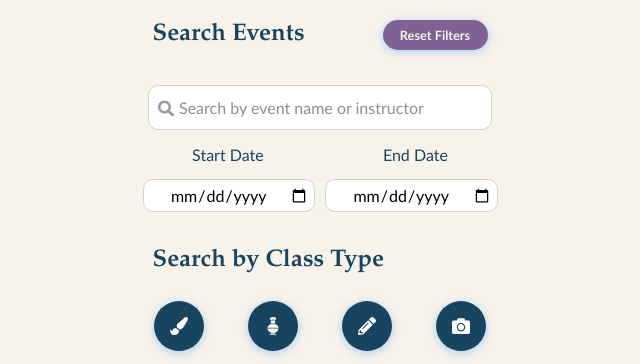
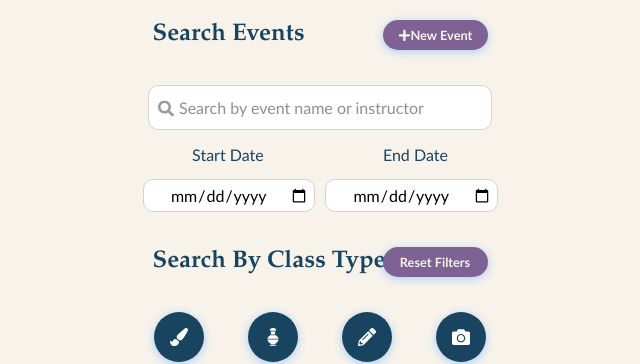
Before and after one commit to tiffanychang04/art-class-app, a React (Create React App) app: page /schedule in a window 1280 px wide. Shown: the top 364 px of the page, without its empty margins (320-960 px from the left). Built offline with nearby package versions, Linux system fonts and the light colour scheme.

Commit message:
new event option

```diff
--- a/src/SchedulePage.js
+++ b/src/SchedulePage.js
@@ -1,5 +1,5 @@
 import React, { useState, useEffect } from 'react';
-import { FaPaintBrush, FaPencilAlt, FaCamera } from 'react-icons/fa'; // Import category icons
+import { FaPaintBrush, FaPencilAlt, FaCamera, FaPlus } from 'react-icons/fa'; // Import category icons
 import { GiPaintedPottery } from "react-icons/gi";
 import { RiArrowDropDownLine } from "react-icons/ri";
 import { items } from './events'; // Import the events array
@@ -7,6 +7,8 @@ import EventCard from './EventCard'; // Import the EventCard component
 import Search from './Search'; // Import the Search component
 import { useRegisteredEvents } from './RegisteredEventsContext'; // Import context hook for managing registered events
 import Popup from './Popup';
+import CreateEventForm from './CreateEventForm'; // Assuming you have a modal or another component to open
+
 
 function SchedulePage() {
   const { registeredEvents, addEvent, removeEvent } = useRegisteredEvents(); // Access registered events and functions to add/remove events
@@ -19,6 +21,8 @@ function SchedulePage() {
   const [endTime, setEndTime] = useState(1440); // End time in minutes
   const [distance, setDistance] = useState(0);
   const [selectedSortOption, setSelectedSortOption] = useState('');
+  const [isCreateEventVisible, setCreateEventVisible] = useState(false); // State to manage visibility of CreateEventForm
+
 
   // Filter items based on search, category, and date filters
   useEffect(() => {
@@ -121,6 +125,24 @@ function SchedulePage() {
     setDistance(0);
   }
 
+  const defaultImageUrl = "https://crafty-clayworks.com/cdn/shop/articles/text-to-image_8413ca9e-8c51-4cb8-839e-478b81c055ea.png?v=1710431363"; // Replace this URL with your actual default image URL
+
+  const handleSaveEvent = (eventData) => {
+    const completedEventData = {
+      ...eventData,
+      backgroundImage: eventData.image || defaultImageUrl,
+      start_datetime: new Date(eventData.startDate + 'T' + eventData.startTime).toISOString(),
+      // Ensure the data structure matches your overall event data expectations
+    };
+
+    console.log("Saving event with data:", completedEventData);
+    setFilteredItems(prevItems => [...prevItems, completedEventData]);
+    setCreateEventVisible(false); // Optionally close the form popup after saving
+  };
+
+  const toggleCreateEventForm = () => {
+    setCreateEventVisible(!isCreateEventVisible);
+  };
 
   // Add event listener to handle click outside
   React.useEffect(() => {
@@ -132,10 +154,10 @@ function SchedulePage() {
   return (
     <div className="schedule-page">
       <div class="schedule-header">
-      <h2>Search Events</h2>
-      <button class="rounded" onClick={resetFilters}>
-        <p>Reset Filters</p>
-      </button>
+      <h2 style={{ whiteSpace: 'nowrap' }}>Search Events</h2>
+      <button class="rounded" onClick={toggleCreateEventForm}>
+        <FaPlus /> New Event
+        </button>
       </div>
       <Search searchTerm={searchTerm} onSearchChange={handleSearch} />
 
@@ -159,8 +181,13 @@ function SchedulePage() {
         </div>
       </div>
 
-      {/* Search by Class Type with Icons */}
-      <h2>Search by Class Type</h2>
+      <div class="schedule-header">
+      <h2 style={{ whiteSpace: 'nowrap' }}>Search By Class Type</h2>
+      <button class="rounded" onClick={resetFilters}>
+        <p>Reset Filters</p>
+        </button>
+      </div>
+
 
       <div className="category-icons">
         <div id="painting-icon">
@@ -225,6 +252,9 @@ function SchedulePage() {
         <span>Distance</span>
       </label>
     </div>
+
+
+
     <button onClick={() => setSortPopupVisible(false)}>Sort</button>
         </Popup>
 
@@ -281,6 +311,11 @@ function SchedulePage() {
             <button onClick={() => setDistancePopupVisible(false)}>Apply</button>
         </Popup>
 
+
+      <Popup isOpen={isCreateEventVisible} onClose={toggleCreateEventForm} title="Create New Event">
+      <CreateEventForm onSave={handleSaveEvent} />
+      </Popup>
+
       {/* Nearby Events */}
       <h2>Nearby Events</h2>
       <div className="nearby-events">
@@ -300,6 +335,7 @@ function SchedulePage() {
       </div>
     </div>
   );
+
 }
 
 export default SchedulePage;
```
